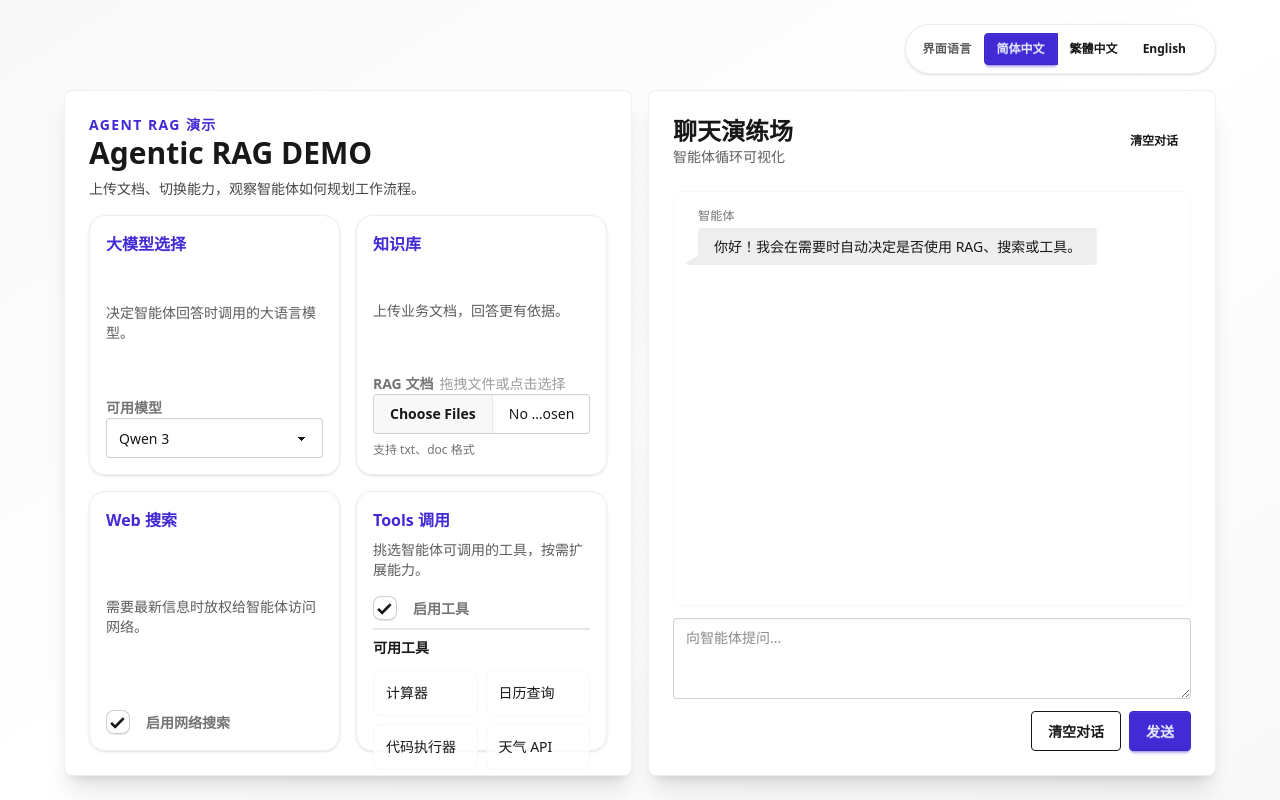
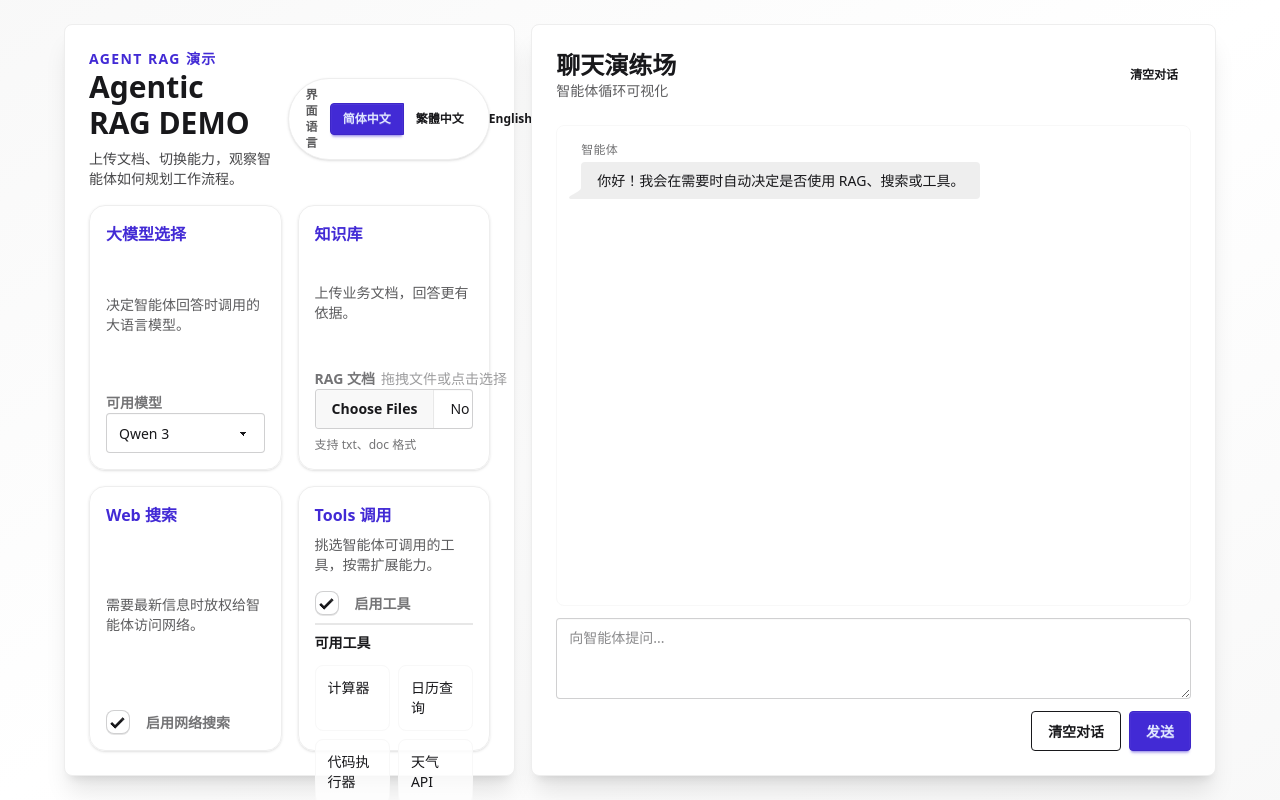
Before and after one commit to justin0x5eed/agent_demo, a React (Vite) app in the folder frontend/: page / in a window 1280 px wide. Built offline with nearby package versions, Linux system fonts and the light colour scheme.

Commit message:
Refine layout with sidebar language selector (#119)

```diff
--- a/frontend/src/App.tsx
+++ b/frontend/src/App.tsx
@@ -356,8 +356,18 @@ Key takeaways: ${userMessage}`
 
   return (
     <div className="flex min-h-screen flex-col bg-gradient-to-br from-base-200 via-base-100 to-base-200 p-3 text-base-content md:p-6 lg:h-screen lg:overflow-hidden">
-      <div className="mx-auto flex max-h-full min-h-0 max-w-6xl flex-1 flex-col lg:h-full">
-        <div className="mb-4 flex justify-end">
+      <div className="mx-auto flex min-h-0 max-w-6xl flex-1 flex-col gap-4 lg:h-full lg:gap-6">
+        <div className="grid min-h-0 flex-1 grid-cols-1 gap-4 lg:h-full lg:grid-cols-5 lg:items-stretch">
+          <section className="card flex h-full min-h-0 flex-col border border-base-300 bg-base-100 shadow-xl lg:col-span-2">
+            <div className="card-body flex min-h-0 flex-1 flex-col gap-4">
+              <header className="flex flex-col gap-4 lg:flex-row lg:items-center lg:justify-between">
+                <div>
+                  <p className="text-sm font-semibold uppercase tracking-widest text-primary">
+                    {t.title}
+                  </p>
+                  <h1 className="text-3xl font-bold">Agentic RAG DEMO</h1>
+                  <p className="mt-2 text-sm opacity-80">{t.subtitle}</p>
+                </div>
                 <div className="flex items-center gap-3 rounded-full border border-base-300 bg-base-100 px-4 py-2 shadow-sm">
                   <span className="text-xs font-semibold uppercase tracking-wide opacity-70">
                     {t.language}
@@ -383,21 +393,9 @@ Key takeaways: ${userMessage}`
                     </button>
                   </div>
                 </div>
-        </div>
-        <div className="grid min-h-0 flex-1 grid-cols-1 gap-4 lg:h-full lg:grid-cols-2 lg:items-stretch">
-          <section
-            className="card flex h-full min-h-0 flex-col border border-base-300 bg-base-100 shadow-xl"
-          >
-            <div className="card-body flex min-h-0 flex-1 flex-col gap-4">
-              <header>
-                <p className="text-sm font-semibold uppercase tracking-widest text-primary">
-                  {t.title}
-                </p>
-                <h1 className="text-3xl font-bold">Agentic RAG DEMO</h1>
-                <p className="mt-2 text-sm opacity-80">{t.subtitle}</p>
               </header>
 
-              <div className="grid flex-1 min-h-0 grid-cols-1 gap-4 md:grid-cols-2 md:grid-rows-2 md:auto-rows-fr md:items-stretch">
+              <div className="grid min-h-0 flex-1 grid-cols-1 gap-4 md:grid-cols-2 md:auto-rows-[minmax(0,1fr)] md:items-stretch">
                 <div className="flex h-full flex-col rounded-2xl border border-base-300 bg-base-100/70 p-4 shadow-sm">
                   <p className="text-base font-semibold text-primary">{t.modelTitle}</p>
                   <p className="mb-4 mt-2 text-sm opacity-70">{t.modelDescription}</p>
@@ -511,7 +509,7 @@ Key takeaways: ${userMessage}`
           </section>
 
           <section
-          className="card flex h-full min-h-0 flex-col overflow-hidden border border-base-300 bg-base-100 shadow-xl"
+            className="card flex h-full min-h-0 flex-col overflow-hidden border border-base-300 bg-base-100 shadow-xl lg:col-span-3"
           >
             <div className="card-body flex min-h-0 flex-1 flex-col">
               <header className="mb-4 flex items-center justify-between">
```
Lines whose indentation alone changed are shown as unchanged.
